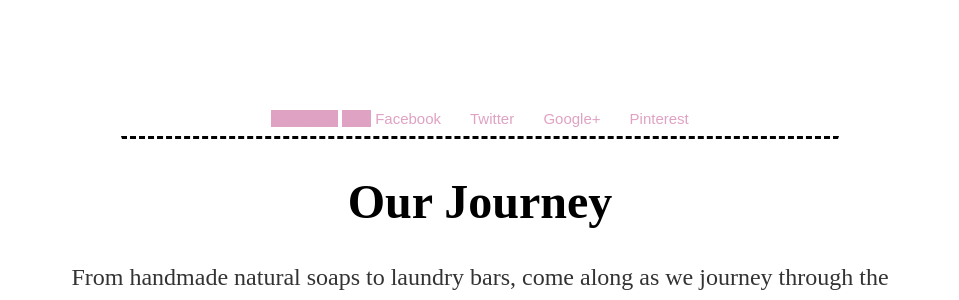
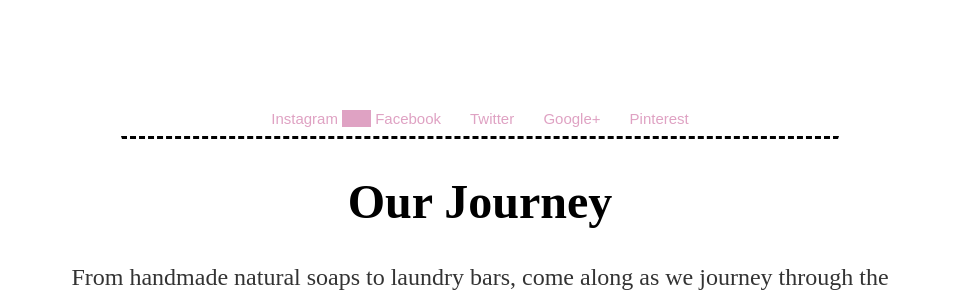
Before and after one commit to maroofsha/maroofsha.github.io, a Jekyll site: the page built from contact.html, in a window 1280 px wide. Shown: the part 1021-1321 px from the top of the page, without its empty margins (160-1119 px from the left). Built offline with Jekyll 4.4.1, drawn with Linux system fonts in a browser that asks for light colours.

Commit message:
Create contact.html

```diff
--- a/contact.html
+++ b/contact.html
@@ -336,7 +336,7 @@ div#twist_blogger_cntct_form .clear-button {
 <div style="text-align: center;">
 <br /></div>
 <div style="text-align: center;">
-<a href="http://www.instagram/maroofsha" style="background-color:#dfa2c3 ;
+<a href="http://www.instagram/maroofsha" style="background-color:white;
                                                 font-family: oldenburg,
                                                 sans-serif;
                                                 font-size: 15px;"
```
